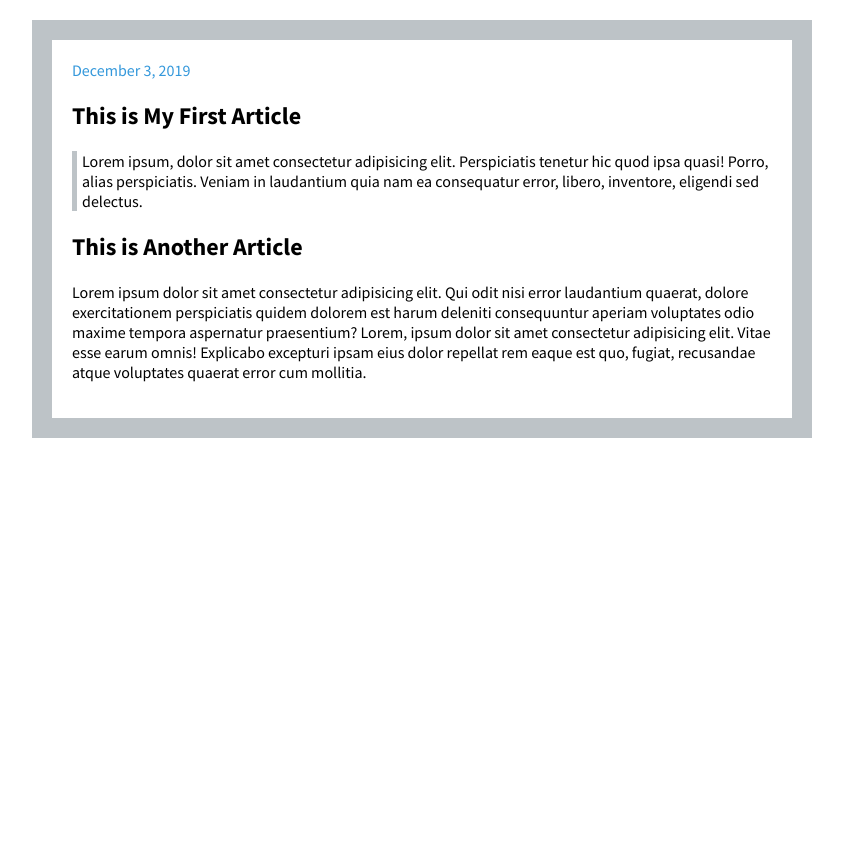
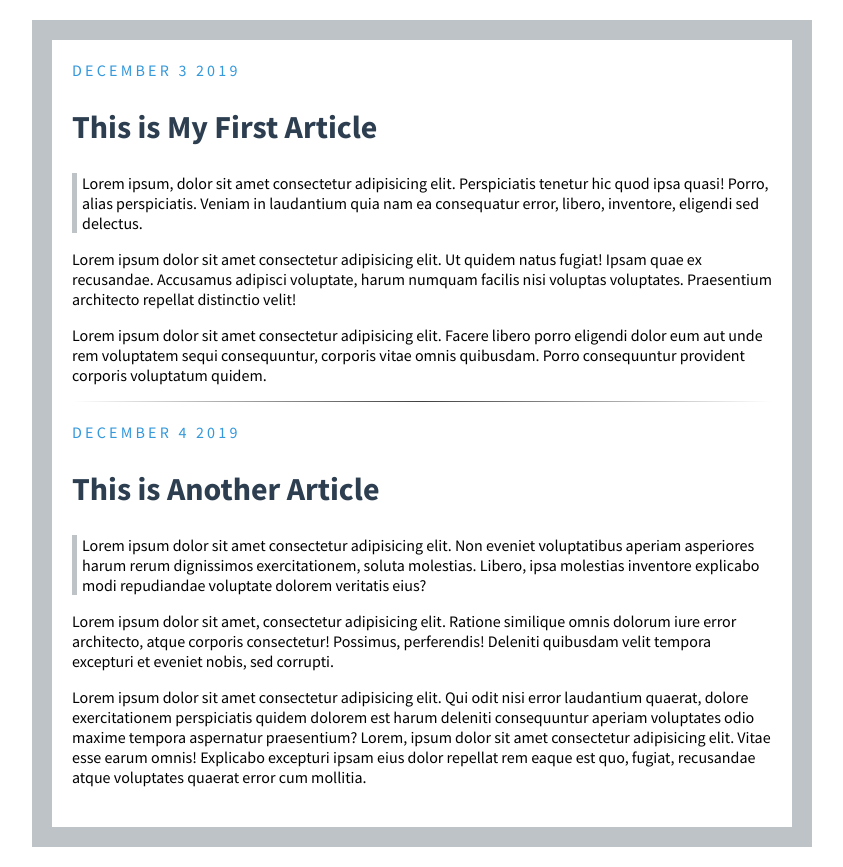
Before and after one commit to tjones374/colt_steele_udemy_web_dev, a plain HTML site: page index.html in a window 1280 px wide. Shown: the whole page, without its empty margins (218-1061 px from the left). Before the commit the page ends 800 px from the top, so only its background shows below. Drawn offline with Linux system fonts and the light colour scheme.

Commit message:
Completed html and css. Updated README

```diff
--- a/css/style.css
+++ b/css/style.css
@@ -12,4 +12,23 @@ body {
 }
 .date {
 	color: #3498db;
+	text-transform: uppercase;
+	letter-spacing: 0.2rem;
 }
+.post {
+	margin-bottom: 20px;
+}
+h2 {
+	color: #2c3e50;
+	font-size: 2rem;
+}
+hr {
+	border: 0;
+	height: 1px;
+	background-image: linear-gradient(
+		to right,
+		rgba(0, 0, 0, 0),
+		rgba(0, 0, 0, 0.75),
+		rgba(0, 0, 0, 0)
+	);
+}
--- a/index.html
+++ b/index.html
@@ -13,16 +13,58 @@
 	</head>
 	<body>
 		<div class="post">
-            <div class="date">December 3, 2019</div>
+			<div class="date">December 3 2019</div>
 
 			<h2>This is My First Article</h2>
-		<p class="quote">Lorem ipsum, dolor sit amet consectetur adipisicing elit. Perspiciatis
+			<p class="quote">
+				Lorem ipsum, dolor sit amet consectetur adipisicing elit. Perspiciatis
 				tenetur hic quod ipsa quasi! Porro, alias perspiciatis. Veniam in
-			laudantium quia nam ea consequatur error, libero, inventore, eligendi sed
-            delectus.
+				laudantium quia nam ea consequatur error, libero, inventore, eligendi
+				sed delectus.
+			</p>
+
+			<p>
+				Lorem ipsum dolor sit amet consectetur adipisicing elit. Ut quidem natus
+				fugiat! Ipsam quae ex recusandae. Accusamus adipisci voluptate, harum
+				numquam facilis nisi voluptas voluptates. Praesentium architecto
+				repellat distinctio velit!
+			</p>
+
+			<p>
+				Lorem ipsum dolor sit amet consectetur adipisicing elit. Facere libero
+				porro eligendi dolor eum aut unde rem voluptatem sequi consequuntur,
+				corporis vitae omnis quibusdam. Porro consequuntur provident corporis
+				voluptatum quidem.
+			</p>
+			<hr />
 		</div>
+
+		<div class="post">
+			<div class="date">December 4 2019</div>
 			<h2>This is Another Article</h2>
-            <p>Lorem ipsum dolor sit amet consectetur adipisicing elit. Qui odit nisi error laudantium quaerat, dolore exercitationem perspiciatis quidem dolorem est harum deleniti consequuntur aperiam voluptates odio maxime tempora aspernatur praesentium? Lorem, ipsum dolor sit amet consectetur adipisicing elit. Vitae esse earum omnis! Explicabo excepturi ipsam eius dolor repellat rem eaque est quo, fugiat, recusandae atque voluptates quaerat error cum mollitia.</p>
+			<p class="quote">
+				Lorem ipsum dolor sit amet consectetur adipisicing elit. Non eveniet
+				voluptatibus aperiam asperiores harum rerum dignissimos exercitationem,
+				soluta molestias. Libero, ipsa molestias inventore explicabo modi
+				repudiandae voluptate dolorem veritatis eius?
 			</p>
+
+			<p>
+				Lorem ipsum dolor sit amet, consectetur adipisicing elit. Ratione
+				similique omnis dolorum iure error architecto, atque corporis
+				consectetur! Possimus, perferendis! Deleniti quibusdam velit tempora
+				excepturi et eveniet nobis, sed corrupti.
+			</p>
+
+			<p>
+				Lorem ipsum dolor sit amet consectetur adipisicing elit. Qui odit nisi
+				error laudantium quaerat, dolore exercitationem perspiciatis quidem
+				dolorem est harum deleniti consequuntur aperiam voluptates odio maxime
+				tempora aspernatur praesentium? Lorem, ipsum dolor sit amet consectetur
+				adipisicing elit. Vitae esse earum omnis! Explicabo excepturi ipsam eius
+				dolor repellat rem eaque est quo, fugiat, recusandae atque voluptates
+				quaerat error cum mollitia.
+			</p>
+		</div>
 	</body>
 </html>
```
Lines whose indentation alone changed are shown as unchanged.
